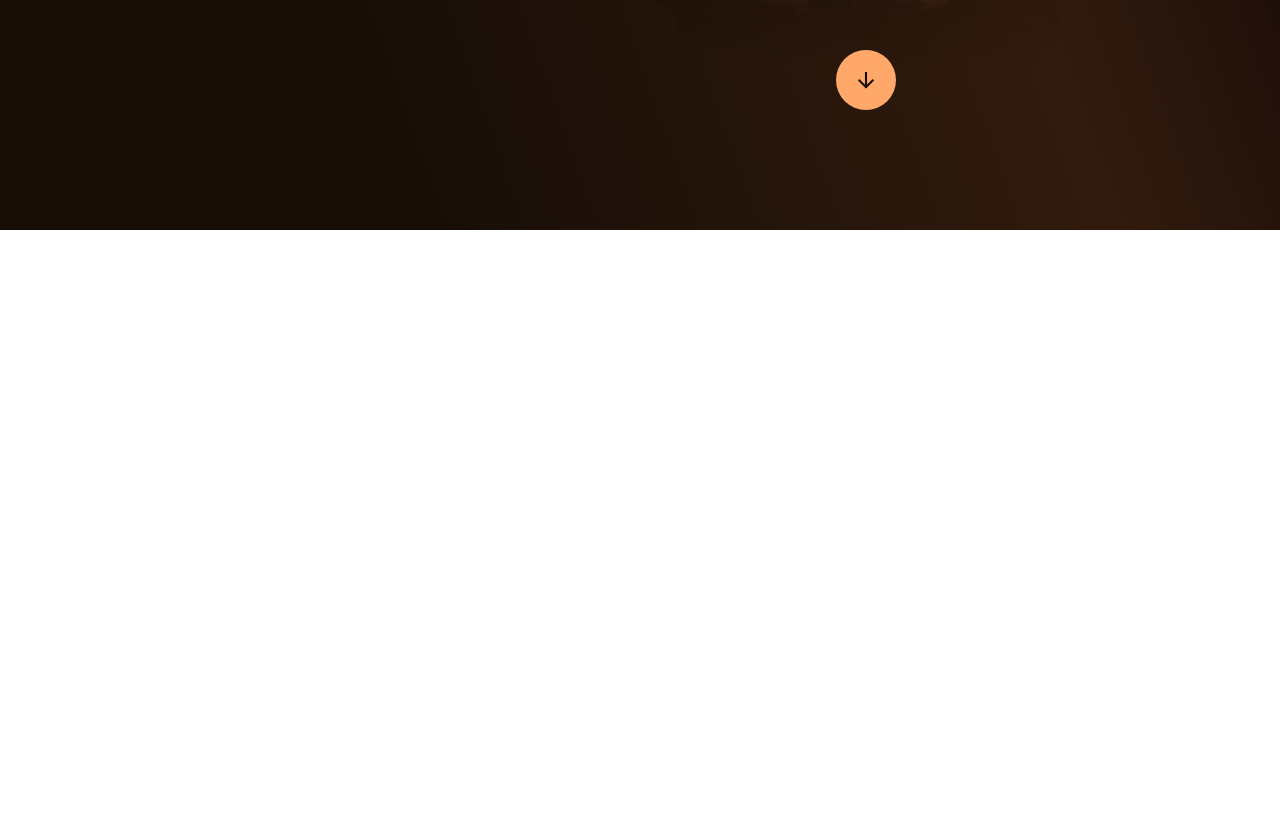
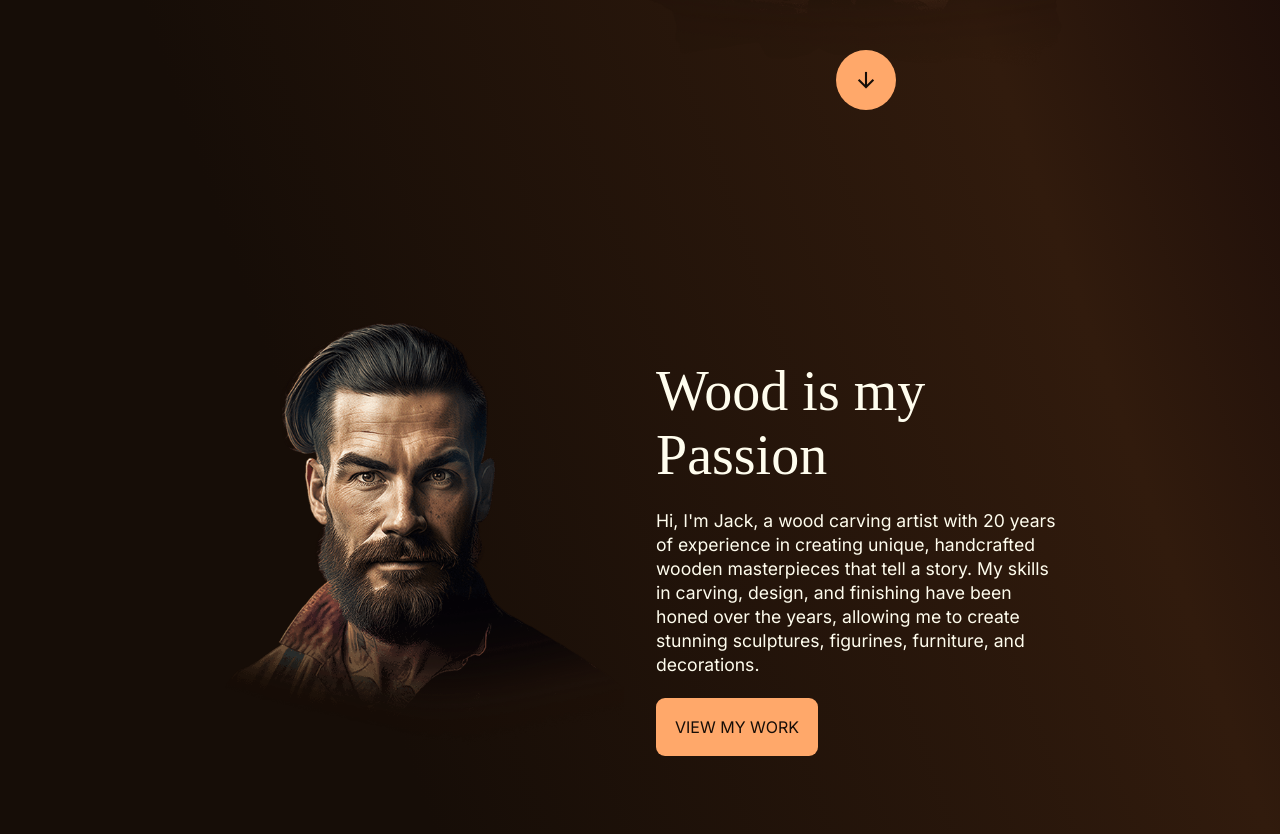
Before and after one commit to BOULARES-Hiba/responsive-animated-website, a plain HTML site: page index.html in a window 1280 px wide. Shown: the part 570-1404 px from the top of the page. Before the commit the page ends 800 px from the top, so only its background shows below. Drawn offline with nearby package versions, Linux system fonts and the light colour scheme.

Commit message:
about section

```diff
--- a/index.html
+++ b/index.html
@@ -4,10 +4,11 @@
    <meta charset="UTF-8">
    <meta name="viewport" content="width=device-width, initial-scale=1.0">
    <title>resposive web site</title>
-      <!--css icons -->
+      <!--css files -->
    <link rel="stylesheet" href="styles/style.css">
-   <link href="styles/home.css" rel="stylesheet">
    <link rel="stylesheet" href="styles/header.css">
+   <link rel="stylesheet" href="styles/home.css">
+   <link rel="stylesheet" href="styles/about.css">
       <!--js icons -->
    <script src="scripts/script.js" defer></script>
    <!--box icons -->
@@ -59,6 +60,19 @@
           </a>
          </div>
       </section>
+
+      <section id="about" class="about">
+         <div class="about-img">
+            <img src="img/about.png" alt="">
+         </div>
+         <div class="about-text">
+            <h1>Wood is my Passion</h1>
+            <p>
+               Hi, I'm Jack, a wood carving artist with 20 years of experience in creating unique, handcrafted wooden masterpieces that tell a story. My skills in carving, design, and finishing have been honed over the years, allowing me to create stunning sculptures, figurines, furniture, and decorations.
+            </p>
+            <a class="about-btn">View my work</a>
+         </div>
+      </section>
    </main>
 </body>
 </html>
--- /dev/null
+++ b/styles/about.css
@@ -0,0 +1,32 @@
+.about{
+   display: grid;
+   grid-template-columns: repeat(2,1fr);
+   justify-content: center;
+   align-items: center;
+   gap :2rem;
+}
+.about-text h1{
+   font-family: "Forum", serif;
+   font-size: var(--h1-font);
+   font-weight: 500;
+   margin: 22px 0;
+}
+.about-text p{
+   font-size: var(--p-font);
+   font-weight: 400;
+   line-height: 1.5rem;
+   margin-bottom:2.5rem ;
+ }
+.about-text a{
+   padding: 18px;
+   color: var(--bg-color);
+   background-color: var(--main-color);
+   border: 1px solid transparent;
+   border-radius: 9px;
+   transition: all .4s ease;
+   text-transform: uppercase;
+}
+.about-text a:hover{
+   background-color: transparent;
+   color: var(--main-color);
+}
--- a/styles/header.css
+++ b/styles/header.css
@@ -3,7 +3,7 @@ header{
    width: 100%;
    top:0;
    right: 0;
-   padding: 1.75rem 1.5rem ;
+   padding: 1.5rem 1.5rem ;
    z-index: 1000;
    display: flex;
    justify-content: space-between;
@@ -55,5 +55,5 @@ transform: scale(1.07) translateY(-6px);
 }
 .scroll{
    background:linear-gradient(250.55deg, #120607 0%, #311b0d 28.55%, #160d07 75.55%);
-   padding:1.6rem 0.3rem ;
+   padding:0.7rem 1.3rem ;
 }
```
